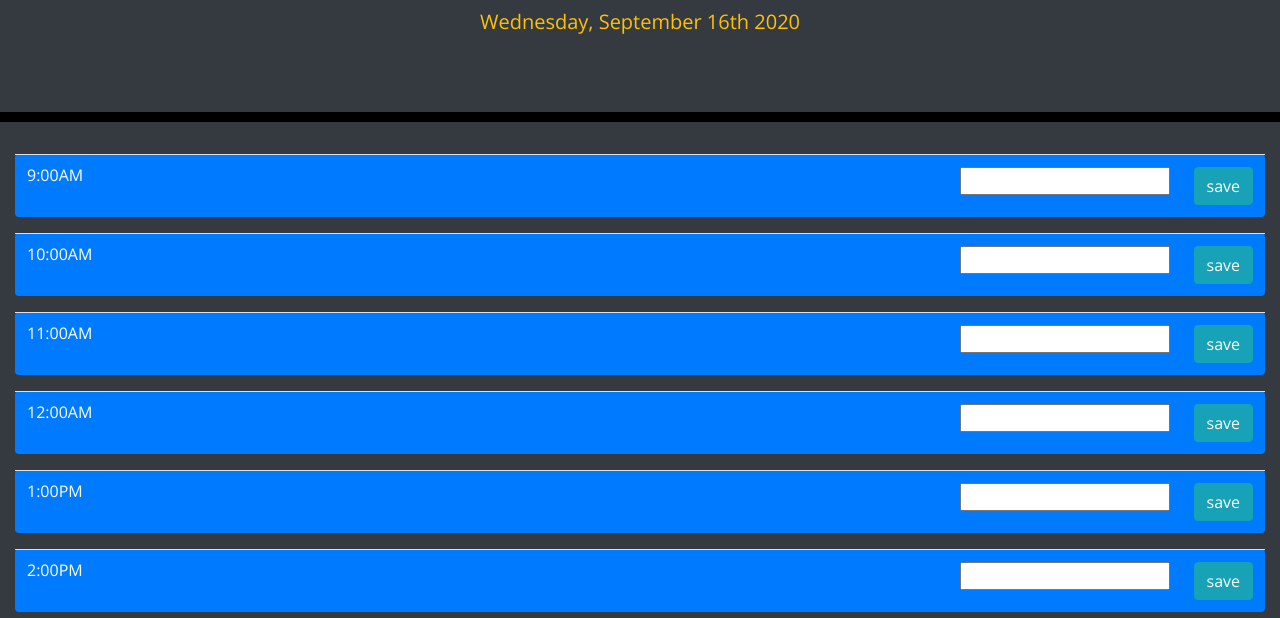
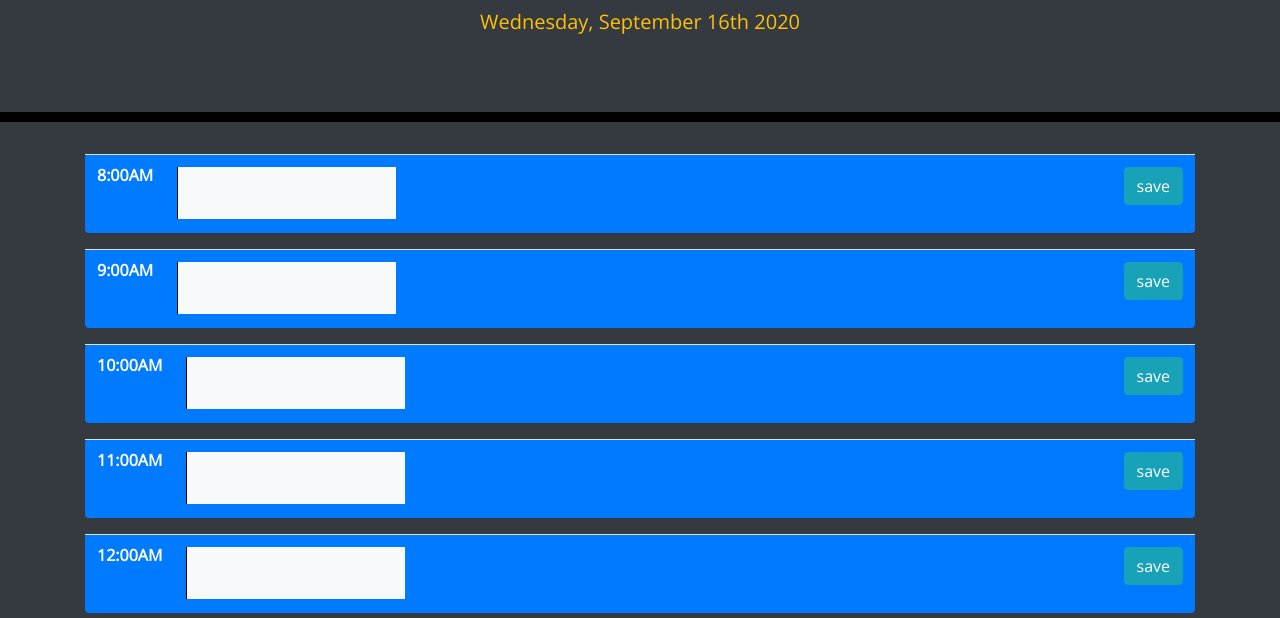
Before and after one commit to poserposer13/Calendar, a plain HTML site: page index.html in a window 1280 px wide. Shown: the part 182-800 px from the top of the page. Drawn offline with nearby package versions, Linux system fonts and the light colour scheme.

Commit message:
Added a full README.md and updated visuals

```diff
--- a/index.html
+++ b/index.html
@@ -19,7 +19,7 @@
     <p class="lead text-white">A simple calendar app for scheduling your work day</p>
     <p id="currentDay" class="lead text-white"></p>
   </header>
-  <div class="container-fluid">
+  <div class="container">
 
 
     <!-- Timeblocks go here -->
--- a/script.js
+++ b/script.js
@@ -9,18 +9,20 @@ $(document).ready(function () {
 
 
 
-    let timeArr = ['9:00AM', '10:00AM', '11:00AM', '12:00AM', '1:00PM', '2:00PM', '3:00PM', '4:00PM', '5:00PM'];
+    let timeArr = ['8:00AM','9:00AM', '10:00AM', '11:00AM', '12:00AM', '1:00PM', '2:00PM', '3:00PM', '4:00PM', '5:00PM'];
     for (let i = 0; i < timeArr.length; i++) {
         let time = timeArr[i];
 
-        let newTable = $('<table>').addClass("table rounded");
-        let hourCell = $('<td>').addClass('col-sm text-white');
+        let newTable = $('<table>').addClass("table table-striped rounded");
+        let hourCell = $('<th>').addClass('text-white');
+        hourCell.attr('scope', 'row')
         hourCell.text(time);
         newTable.append(hourCell);
 
         let inputEl = $('<td>').addClass('col-sm');
-        let input = $('<input type="text">');
+        let input = $('<textarea type="text">');
         input.addClass('input');
+        input.addClass('bg-light');
         input.attr('id', time);
         inputEl.append(input);
         newTable.append(inputEl);
@@ -34,12 +36,13 @@ $(document).ready(function () {
         saveEl.append(saveBtn);
         newTable.append(saveEl);
 
-        $('.container-fluid').append(newTable);
+        $('.container').append(newTable);
 
-        saveBtn.on('click', function () {
+        saveBtn.on('click', function (event) {
+            event.preventDefault();
             localStorage.setItem(time, input.val());
         })
-        let hourArr = [9, 10, 11, 12, 13, 14, 15, 16, 17]
+        let hourArr = [8, 9, 10, 11, 12, 13, 14, 15, 16, 17]
         let currentHour = moment().hour();
         if (currentHour === hourArr[i]) {
             newTable.addClass('bg-success');
```
Also changed, not shown: assets/Daily-Planner-Application.jpg (added), 1 other file.
